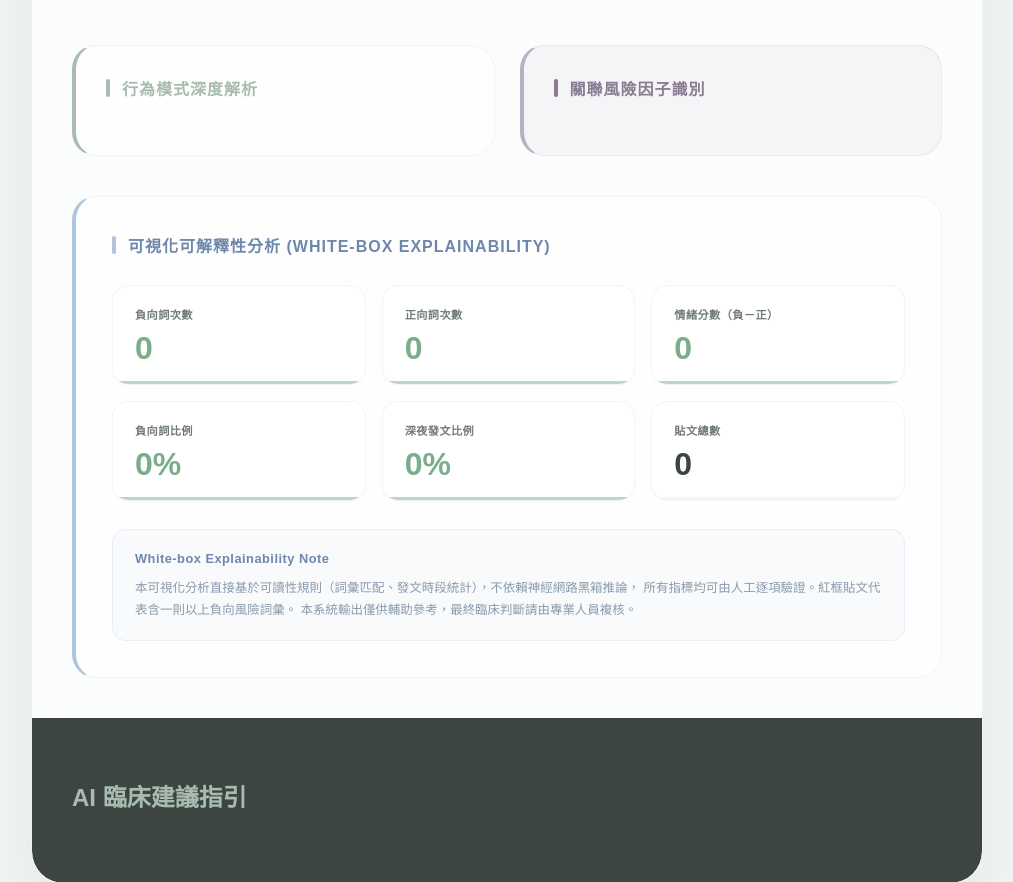
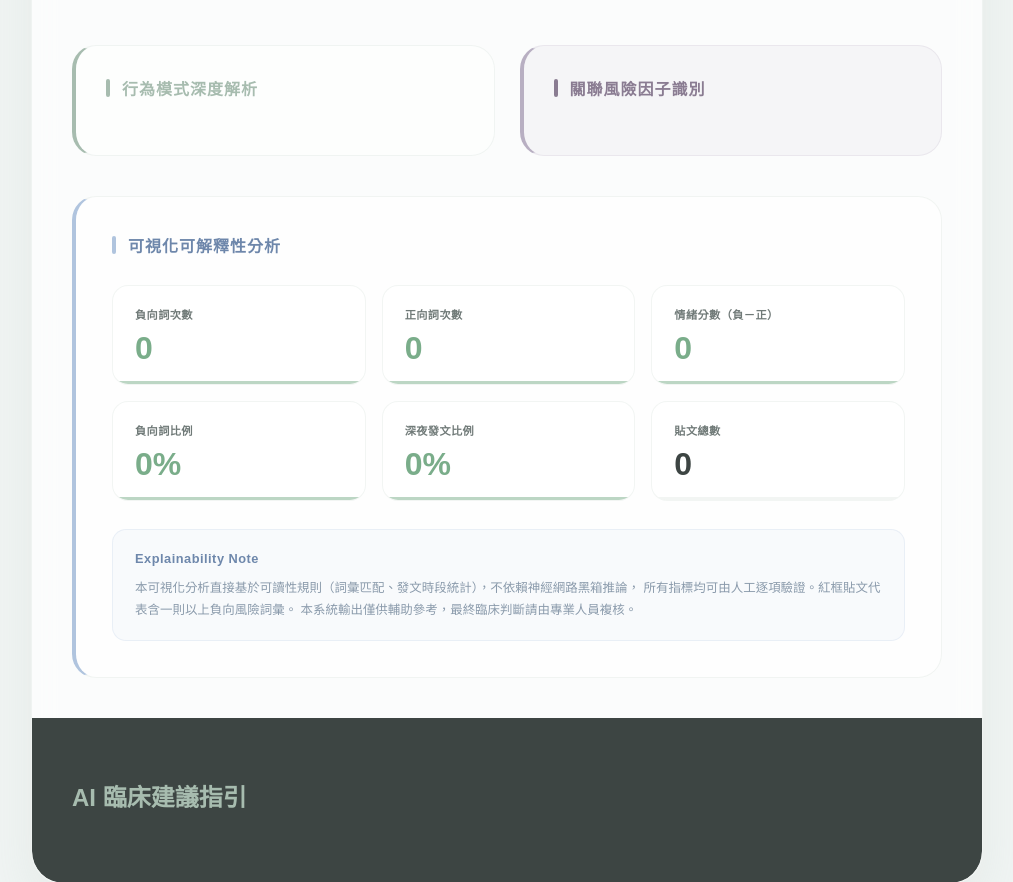
Before and after one commit to Fu-Pei-Yin/mis-special-subject, a Django app: template mainsite/templates/suggest.html in a window 1280 px wide. Shown: the part 289-1171 px from the top of the page, without its empty margins (133-1146 px from the left). Run offline with Django 4.2, Linux system fonts and the light colour scheme; the template is opened without the code that fills it, so the values that code supplies are empty; parts of the project's set-up code (start-up, migrations or seed data) failed here and were passed over.

Commit message:
update 115/05/20

```diff
--- a/mainsite/templates/suggest.html
+++ b/mainsite/templates/suggest.html
@@ -604,7 +604,7 @@
          可視化可解釋性分析區塊
          ════════════════════════════════════════════════ -->
     <section class="whitebox-section">
-      <h2>可視化可解釋性分析 (WHITE-BOX EXPLAINABILITY)</h2>
+      <h2>可視化可解釋性分析 </h2>
 
       <!-- 六格指標 -->
       <div class="wb-grid">
@@ -679,7 +679,7 @@
 
       <!-- 備注說明 -->
       <div class="wb-note">
-        <strong>White-box Explainability Note</strong>
+        <strong>Explainability Note</strong>
         本可視化分析直接基於可讀性規則（詞彙匹配、發文時段統計），不依賴神經網路黑箱推論，
         所有指標均可由人工逐項驗證。紅框貼文代表含一則以上負向風險詞彙。
         本系統輸出僅供輔助參考，最終臨床判斷請由專業人員複核。
```
